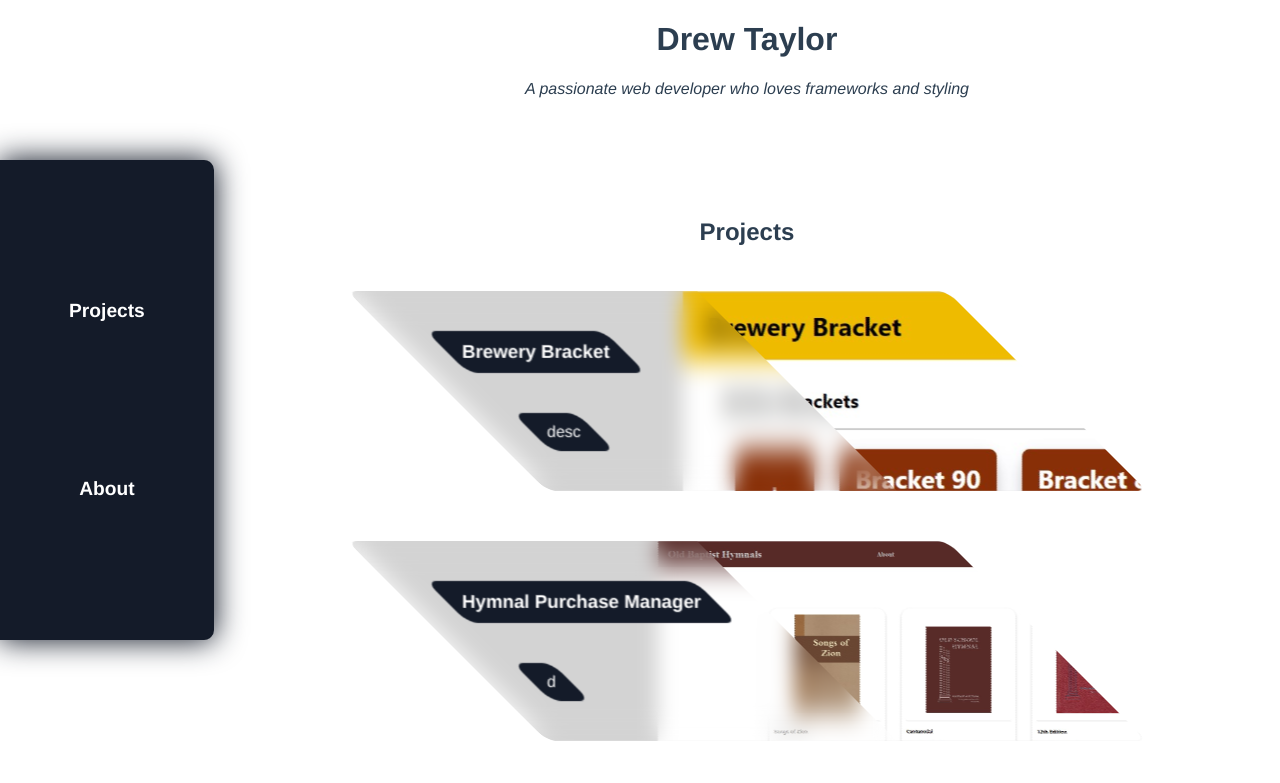
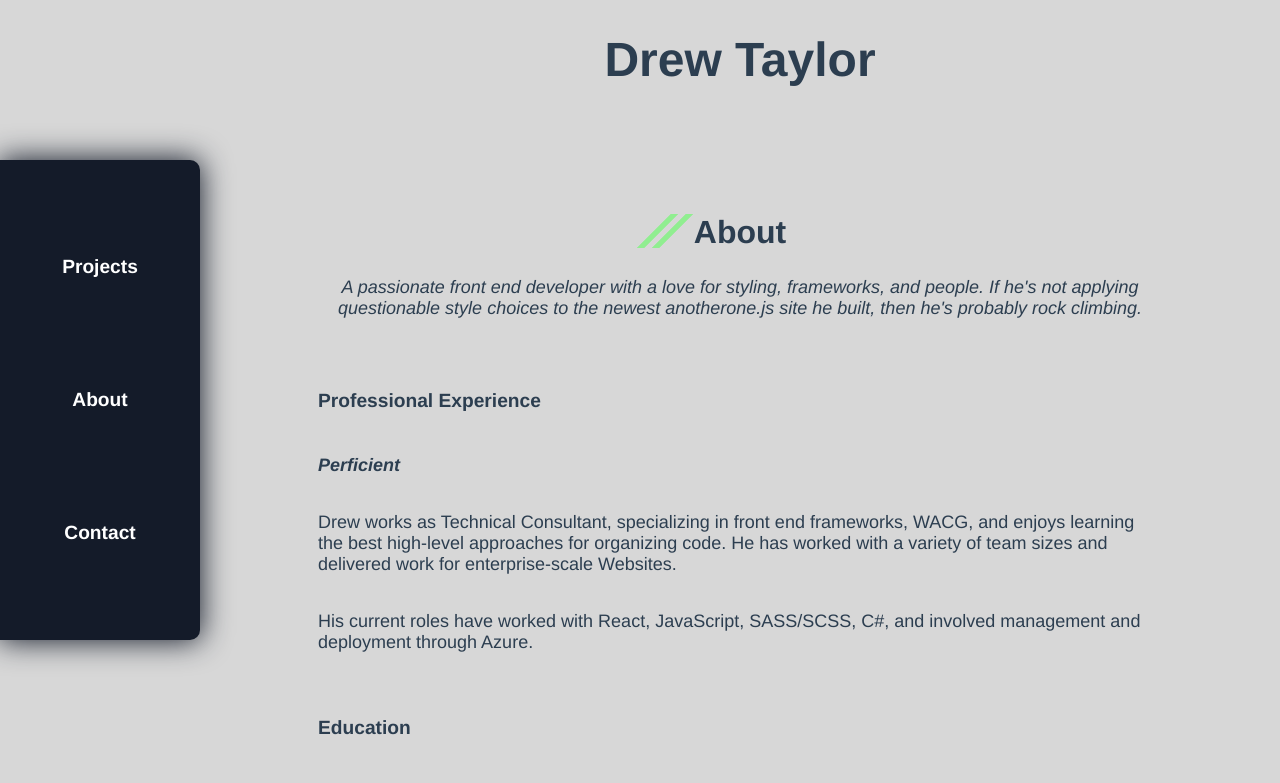
Before and after one commit to The-INTJ/my-portfolio, a Vue app: page / in a window 1280 px wide. Shown: the top 783 px of the page. Built offline with nearby package versions, Linux system fonts and the light colour scheme.

Commit message:
Add data, more styling

```diff
--- a/src/App.vue
+++ b/src/App.vue
@@ -5,8 +5,12 @@
     </div>
     <div class="content-container">
       <FancyName />
-      <p class="short-desc">A passionate web developer who loves frameworks and styling</p>
       <div class="card-container">
+
+        <h2 id="about">About</h2>
+
+        <About />
+
         <h2 id="projects">Projects</h2>
         <ProjectCard v-for="project in projects" :key="project"
           :projectName="project[0]"
@@ -15,7 +19,7 @@
           :image="project[3]"
         ></ProjectCard>
 
-        <h2 id="about">About</h2>
+<h2 id="contact">Connect</h2>
 
       </div>
     </div>
@@ -29,6 +33,7 @@ import FancyName from "./components/FancyName.vue";
 import image1 from "./assets/brewery.jpg";
 import image2 from "./assets/pbhymnals2.jpg";
 import image3 from "./assets/react.jpg";
+import About from "./components/About.vue";
 
 
 export default {
@@ -37,22 +42,47 @@ export default {
     Header,
     ProjectCard,
     FancyName,
-  },
+    About
+},
   data() {
     return {
       projects: [
-        ["Brewery Bracket", "https://brewery-bracket-henryfaulkner.vercel.app/", "desc", image1],
-        ["Hymnal Purchase Manager", "d", "d", image2],
-        ["Better Every Day", "d", "d", image3],
+        ["Brewery Bracket", "https://brewery-bracket-henryfaulkner.vercel.app/", "A bracket creator to facilitate a brewery-hopping weekend", image1],
+        ["Hymnal Purchase Manager", "https://github.com/The-INTJ/pb-hymnals", "An E-commerce site facilitating the purchase of electronic hymnals", image2],
+        ["Better Every Day", "https://github.com/The-INTJ/BetterEveryDayMERN", "A task tracker app to improve habits", image3],
+        ["Boot Track", "https://github.com/The-INTJ/BootTrack-DT", "A mock-up MVC project that allowed a coding boot camp to track applicant progress", ],
       ]
     }
   }
 };
 </script>
 
-<style>
+<style lang="scss">
 body {
   margin: 0;
+  background-color: rgb(215, 215, 215);
+}
+h1 {
+  font-size: 3em;
+}
+h2 {
+  font-size: 2em;
+  position: relative;
+  &::before,
+  &::after{
+    content: "";
+    display: inline-block;
+    height: 1em;
+    width: 5px;
+    border: 1px solid lightgreen;
+    position: absolute;
+    background-color: lightgreen;
+    transform: skew(-45deg, 0);
+    left: -25px;
+  }
+  &::after {
+    left: -40px;
+  }
 }
 .main {
   display: flex;
--- /dev/null
+++ b/src/components/About.vue
@@ -0,0 +1,87 @@
+<template>
+  <div class="about-container">
+    <p class="intro">
+      A passionate front end developer with a love for styling, frameworks, and
+      people. If he's not applying questionable style choices to the newest
+      anotherone.js site he built, then he's probably rock climbing.
+    </p>
+    <div class="section-container">
+      <div class="sub-section">
+        <h4>Professional Experience</h4>
+        <p class="banner-text">Perficient</p>
+        <p class="description">
+          Drew works as Technical Consultant, specializing in front end
+          frameworks, WACG, and enjoys learning the best high-level approaches
+          for organizing code. He has worked with a variety of team sizes and
+          delivered work for enterprise-scale Websites.
+        </p>
+        <p class="description">
+          His current roles have worked with React, JavaScript, SASS/SCSS, C#,
+          and involved management and deployment through Azure.
+        </p>
+      </div>
+      <div class="sub-section">
+        <h4>Education</h4>
+        <p class="banner-text">University of Georgia</p>
+        <p class="description">
+          Drew works as Technical Consultant, specializing in front end
+          frameworks, WACG, and enjoys learning the best high-level approaches
+          for organizing code. He has worked with a variety of team sizes and
+          delivered work for enterprise-scale Websites.
+        </p>
+        <p class="description">
+          His current roles have worked with React, JavaScript, SASS/SCSS, C#,
+          and involved management and deployment through Azure.
+        </p>
+      </div>
+    </div>
+  </div>
+</template>
+
+<script>
+export default {
+  name: "about-me",
+};
+</script>
+
+<!-- Add "scoped" attribute to limit CSS to this component only -->
+<style scoped lang="scss">
+p {
+    font-size: large;
+    text-align: left;
+}
+h4 {
+    font-size: larger;
+}
+.about-container {
+  display: flex;
+  flex-direction: column;
+  align-items: center;
+  width: 80%;
+}
+
+.section-container {
+  display: flex;
+  flex-direction: column;
+  justify-content: space-around;
+}
+
+.intro {
+  font-style: italic;
+  margin: 0 0 35px 0;
+  text-align: center;
+}
+
+.sub-section {
+  padding: 10px;
+  border-radius: 10px;
+  display: flex;
+  flex-direction: column;
+  align-items: baseline;
+}
+
+.banner-text {
+  font-weight: bold;
+  font-style: italic;
+}
+</style>
--- a/src/components/Header.vue
+++ b/src/components/Header.vue
@@ -4,6 +4,7 @@
     <div class="header-content">
       <a href="#projects">{{ projects }}</a>
       <a href="#about">{{ about }}</a>
+      <a href="#contact">{{ contact}}</a>
       <a href="#surprise" class="the-surprise">{{ surpriseText }}</a>
     </div>
   </header>
@@ -24,6 +25,10 @@ export default {
     about: {
       type: String,
       default: "About",
+    },
+    contact: {
+      type: String,
+      default: "Contact"
     },
     surpriseText: {
       type: String,
--- a/src/components/ProjectCard.vue
+++ b/src/components/ProjectCard.vue
@@ -45,12 +45,12 @@ export default {
   overflow: hidden;
   border-radius: 10px;
   margin: 25px;
-  background-color: lightgrey;
+  background-color: lightgreen;
 
-  transform: skew(45deg, 0);
+  transform: skew(-45deg, 0);
 
   * {
-    transform: skew(-45deg, 0);
+    transform: skew(45deg, 0);
   }
 }
 img {
@@ -60,7 +60,7 @@ img {
 }
 img:hover {
 
-    transform: skew(-45deg, 0) scale(1.5);
+    transform: skew(45deg, 0) scale(1.5);
     -webkit-transition: transform 0.5s ease-in-out;
     -moz-transition: transform 0.5s ease-in-out;
     transition: transform 0.5s ease-in-out;
@@ -69,7 +69,7 @@ img {
   width: 100%;
   position: absolute;
   left: 200px;
-  transform: skew(30deg, 0);
+  transform: skew(-30deg, 0);
 }
 .content-container {
   position: absolute;
@@ -79,6 +79,7 @@ img {
   align-items: flex-start;
   height: -webkit-fill-available;
   z-index: 2;
+  right: 40%;
 }
 .blur-container {
   position: absolute;
@@ -94,20 +95,23 @@ img {
   background-color: #141b29;
   color: white;
   border-radius: 10px;
-  transform: skew(45deg);
+  width: 270px;
+  transform: skew(-45deg);
   > * {
-    transform: skew(-45deg);
+    transform: skew(45deg);
   }
 
+align-self: flex-end;
+
   &.alignment {
-    margin-left: 85px;
+    margin-right: 85px;
+    text-align: left;
   }
 }
 .project-title {
   margin: 10px 15px;
 }
 .project-description {
-  margin: 10px 15px;
-  max-width: 200px;
+  margin: 10px 35px;
 }
 </style>
```
